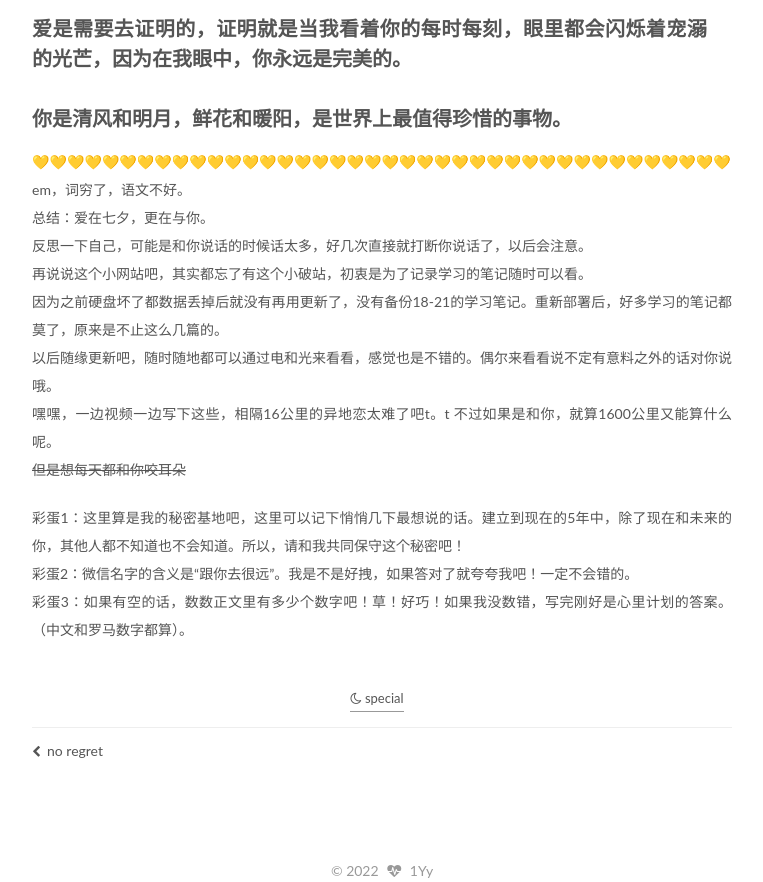
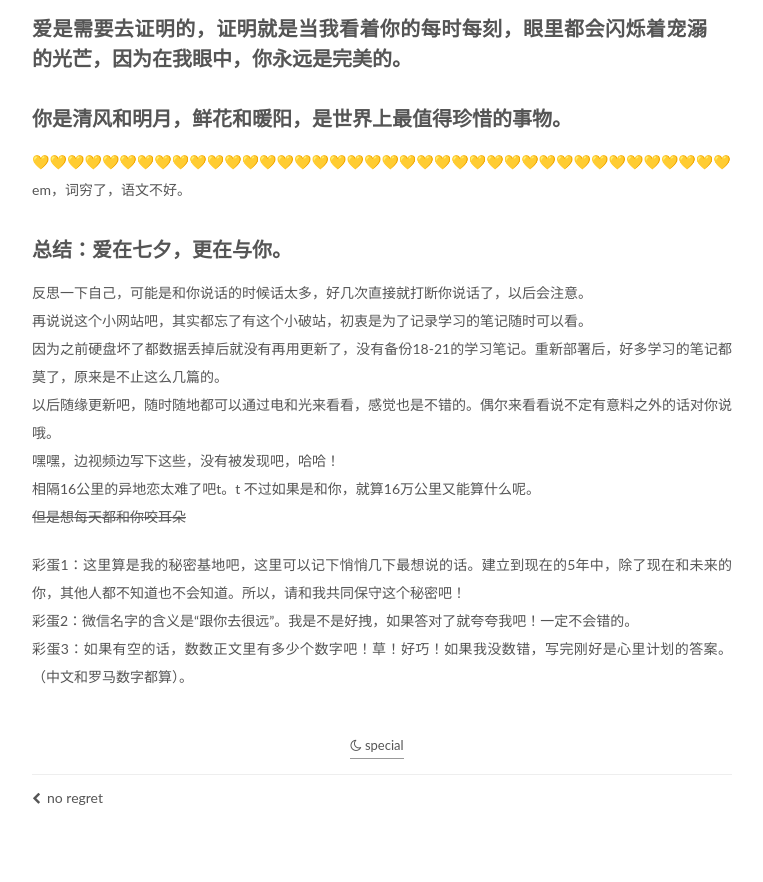
Before and after one commit to Yyp1gg/Yyp1gg.github.io, a plain HTML site: page 2022/08/01/22-08-01/index.html in a window 1280 px wide. Shown: the part 1364-2246 px from the top of the page, without its empty margins (98-861 px from the left). Drawn offline with Linux system fonts and the light colour scheme; some packages are replaced by stand-ins of ours; a script that the page names is missing.

Commit message:
Site updated: 2022-08-04 09:13:20

```diff
--- a/2022/08/01/22-08-01/index.html
+++ b/2022/08/01/22-08-01/index.html
@@ -87,7 +87,7 @@
 <meta property="og:site_name" content="A funny p1g">
 <meta property="og:description" content="今天是2022年8月1日，距离1995年农历1月25日已经有10020天了，距离1995年10月11日也有9791天，距离2022年5月30日仅有64天。 🌞太阳起落一万次都是为你我相遇埋下伏笔。 当当！书回正文，提前祝相遇的第一个情人节快乐~ 有三个问题，想到结果了就可以往下看咯。以下： 1.判断题：在hqq看来实习期男友他有好好表现吗？（   ） 2.简答题：在hqq看来哪些他什么地方可以做">
 <meta property="og:locale" content="en">
-<meta property="og:updated_time" content="2022-08-04T01:07:20.298Z">
+<meta property="og:updated_time" content="2022-08-04T01:12:15.518Z">
 <meta name="twitter:card" content="summary">
 <meta name="twitter:title" content="相遇">
 <meta name="twitter:description" content="今天是2022年8月1日，距离1995年农历1月25日已经有10020天了，距离1995年10月11日也有9791天，距离2022年5月30日仅有64天。 🌞太阳起落一万次都是为你我相遇埋下伏笔。 当当！书回正文，提前祝相遇的第一个情人节快乐~ 有三个问题，想到结果了就可以往下看咯。以下： 1.判断题：在hqq看来实习期男友他有好好表现吗？（   ） 2.简答题：在hqq看来哪些他什么地方可以做">
@@ -334,13 +334,14 @@
 <h2 id="爱是需要去证明的-证明就是当我看着你的每时每刻-眼里都会闪烁着宠溺的光芒-因为在我眼中-你永远是完美的"><a class="header-anchor" href="#爱是需要去证明的-证明就是当我看着你的每时每刻-眼里都会闪烁着宠溺的光芒-因为在我眼中-你永远是完美的">¶</a>爱是需要去证明的，证明就是当我看着你的每时每刻，眼里都会闪烁着宠溺的光芒，因为在我眼中，你永远是完美的。</h2>
 <h2 id="你是清风和明月-鲜花和暖阳-是世界上最值得珍惜的事物"><a class="header-anchor" href="#你是清风和明月-鲜花和暖阳-是世界上最值得珍惜的事物">¶</a>你是清风和明月，鲜花和暖阳，是世界上最值得珍惜的事物。</h2>
 <p>💛💛💛💛💛💛💛💛💛💛💛💛💛💛💛💛💛💛💛💛💛💛💛💛💛💛💛💛💛💛💛💛💛💛💛💛💛💛💛💛<br>
-em，词穷了，语文不好。<br>
-总结：爱在七夕，更在与你。<br>
-反思一下自己，可能是和你说话的时候话太多，好几次直接就打断你说话了，以后会注意。<br>
+em，词穷了，语文不好。</p>
+<h2 id="总结：爱在七夕-更在与你"><a class="header-anchor" href="#总结：爱在七夕-更在与你">¶</a>总结：爱在七夕，更在与你。</h2>
+<p>反思一下自己，可能是和你说话的时候话太多，好几次直接就打断你说话了，以后会注意。<br>
 再说说这个小网站吧，其实都忘了有这个小破站，初衷是为了记录学习的笔记随时可以看。<br>
 因为之前硬盘坏了都数据丢掉后就没有再用更新了，没有备份18-21的学习笔记。重新部署后，好多学习的笔记都莫了，原来是不止这么几篇的。<br>
 以后随缘更新吧，随时随地都可以通过电和光来看看，感觉也是不错的。偶尔来看看说不定有意料之外的话对你说哦。<br>
-嘿嘿，一边视频一边写下这些，相隔16公里的异地恋太难了吧t。t 不过如果是和你，就算1600公里又能算什么呢。<br>
+嘿嘿，边视频边写下这些，没有被发现吧，哈哈！<br>
+相隔16公里的异地恋太难了吧t。t 不过如果是和你，就算16万公里又能算什么呢。<br>
 <s>但是想每天都和你咬耳朵</s></p>
 <p>彩蛋1：这里算是我的秘密基地吧，这里可以记下悄悄几下最想说的话。建立到现在的5年中，除了现在和未来的你，其他人都不知道也不会知道。所以，请和我共同保守这个秘密吧！<br>
 彩蛋2：微信名字的含义是“跟你去很远”。我是不是好拽，如果答对了就夸夸我吧！一定不会错的。<br>
@@ -526,7 +527,7 @@ em，词穷了，语文不好。<br>
 
 
 
-              <div class="post-toc-content"><ol class="nav"><li class="nav-item nav-level-1"><a class="nav-link" href="#undefined"><span class="nav-number">1.</span> <span class="nav-text">🌞太阳起落一万次都是为你我相遇埋下伏笔。</span></a><ol class="nav-child"><li class="nav-item nav-level-2"><a class="nav-link" href="#我还想把所有的故事都讲给你听-一直一直-从清晨到黑夜-从青春到迟暮-只要你在我身边"><span class="nav-number">1.1.</span> <span class="nav-text">¶我还想把所有的故事都讲给你听，一直一直，从清晨到黑夜，从青春到迟暮，只要你在我身边。</span></a></li><li class="nav-item nav-level-2"><a class="nav-link" href="#爱是需要去证明的-证明就是当我看着你的每时每刻-眼里都会闪烁着宠溺的光芒-因为在我眼中-你永远是完美的"><span class="nav-number">1.2.</span> <span class="nav-text">¶爱是需要去证明的，证明就是当我看着你的每时每刻，眼里都会闪烁着宠溺的光芒，因为在我眼中，你永远是完美的。</span></a></li><li class="nav-item nav-level-2"><a class="nav-link" href="#你是清风和明月-鲜花和暖阳-是世界上最值得珍惜的事物"><span class="nav-number">1.3.</span> <span class="nav-text">¶你是清风和明月，鲜花和暖阳，是世界上最值得珍惜的事物。</span></a></li></ol></li></ol></div>
+              <div class="post-toc-content"><ol class="nav"><li class="nav-item nav-level-1"><a class="nav-link" href="#undefined"><span class="nav-number">1.</span> <span class="nav-text">🌞太阳起落一万次都是为你我相遇埋下伏笔。</span></a><ol class="nav-child"><li class="nav-item nav-level-2"><a class="nav-link" href="#我还想把所有的故事都讲给你听-一直一直-从清晨到黑夜-从青春到迟暮-只要你在我身边"><span class="nav-number">1.1.</span> <span class="nav-text">¶我还想把所有的故事都讲给你听，一直一直，从清晨到黑夜，从青春到迟暮，只要你在我身边。</span></a></li><li class="nav-item nav-level-2"><a class="nav-link" href="#爱是需要去证明的-证明就是当我看着你的每时每刻-眼里都会闪烁着宠溺的光芒-因为在我眼中-你永远是完美的"><span class="nav-number">1.2.</span> <span class="nav-text">¶爱是需要去证明的，证明就是当我看着你的每时每刻，眼里都会闪烁着宠溺的光芒，因为在我眼中，你永远是完美的。</span></a></li><li class="nav-item nav-level-2"><a class="nav-link" href="#你是清风和明月-鲜花和暖阳-是世界上最值得珍惜的事物"><span class="nav-number">1.3.</span> <span class="nav-text">¶你是清风和明月，鲜花和暖阳，是世界上最值得珍惜的事物。</span></a></li><li class="nav-item nav-level-2"><a class="nav-link" href="#总结：爱在七夕-更在与你"><span class="nav-number">1.4.</span> <span class="nav-text">¶总结：爱在七夕，更在与你。</span></a></li></ol></li></ol></div>
 
 
           </div>
--- a/css/main.css
+++ b/css/main.css
@@ -1822,7 +1822,7 @@ pre .javascript .function {
   width: 4px;
   height: 4px;
   border-radius: 50%;
-  background: #78a34e;
+  background: #55116c;
 }
 .links-of-blogroll {
   font-size: 13px;
```
